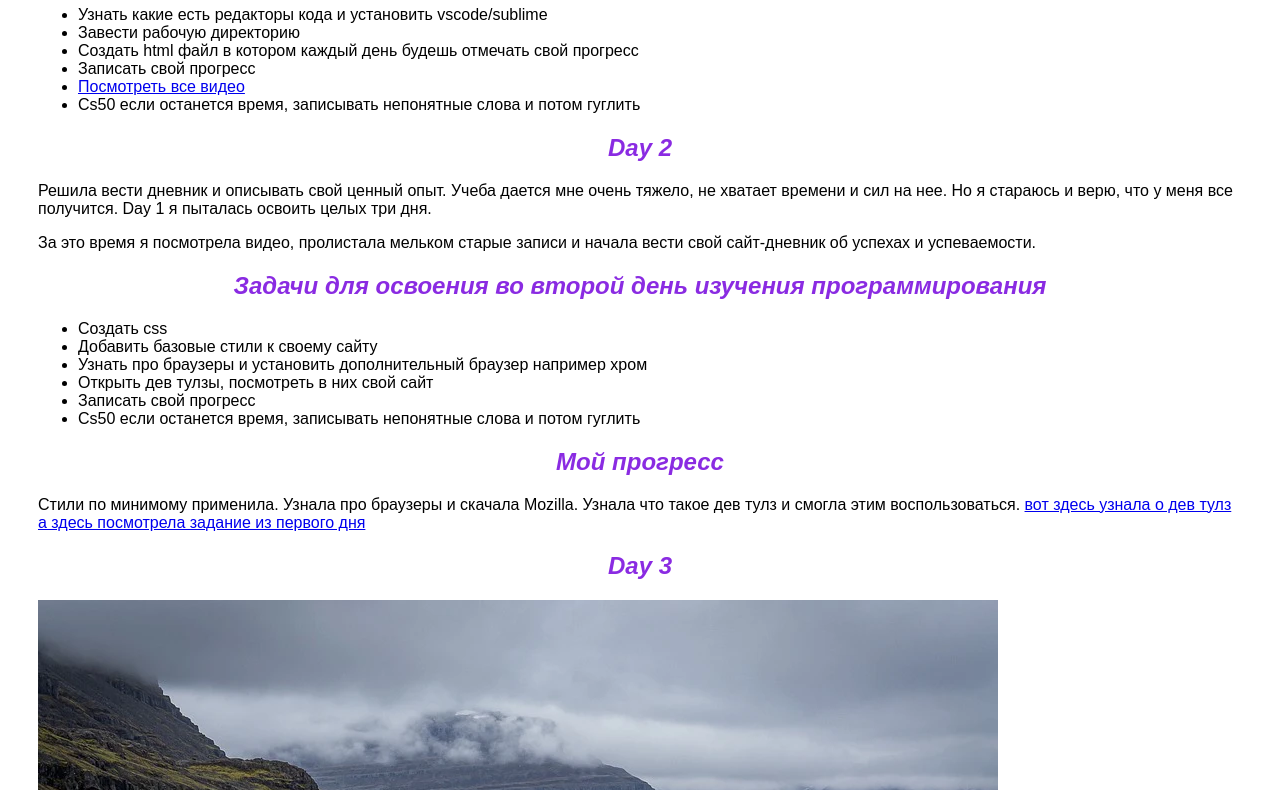
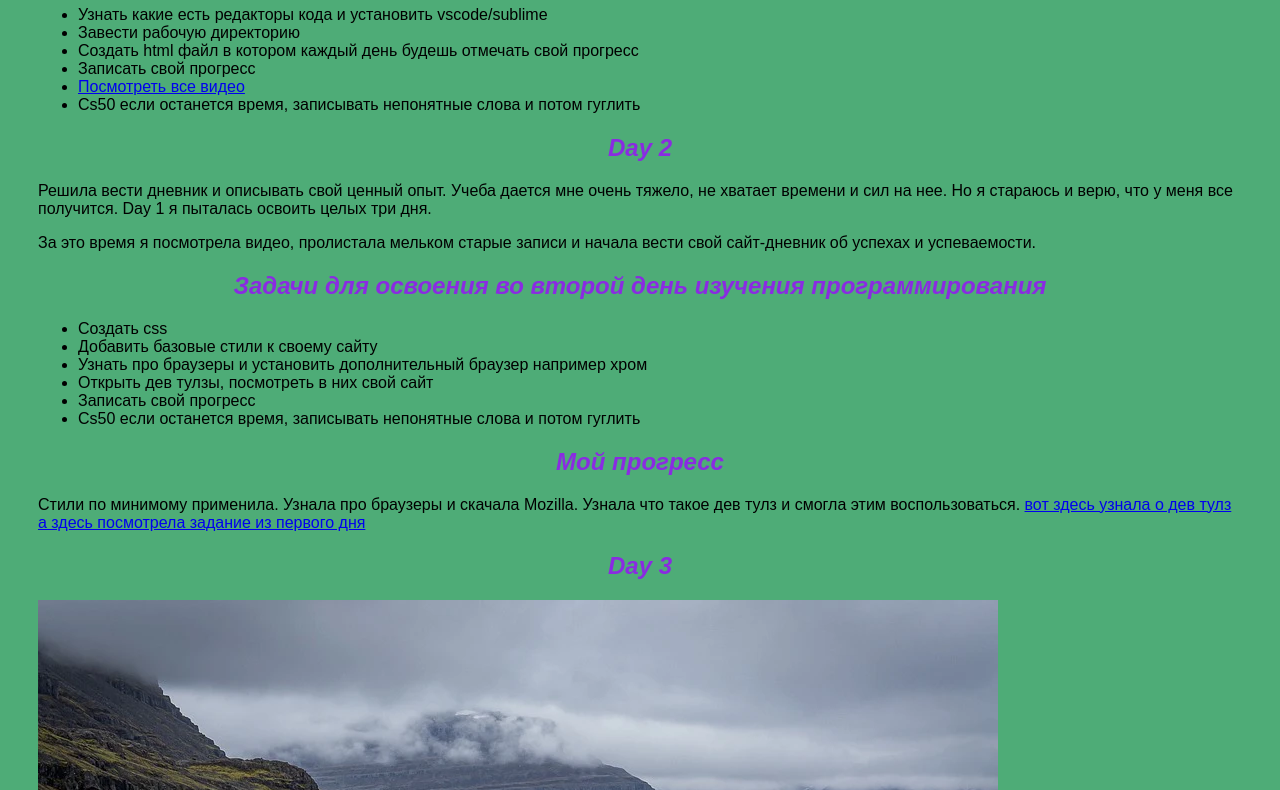
Before and after one commit to AlexandraGreb/my-site, a plain HTML site: page index.html in a window 1280 px wide. Shown: the part 170-960 px from the top of the page. Drawn offline with Linux system fonts and the light colour scheme.

Commit message:
change background

```diff
--- a/style.css
+++ b/style.css
@@ -4,7 +4,7 @@ body {
     line-height: 26px;
     font-family: "Arial", sans-serif;
     color:rgb(0,0,0);
-    background-color:rgb(255,255,255);
+    background-color:rgb(78, 172, 119);
     line-height: initial;
   }
   h1{
```
